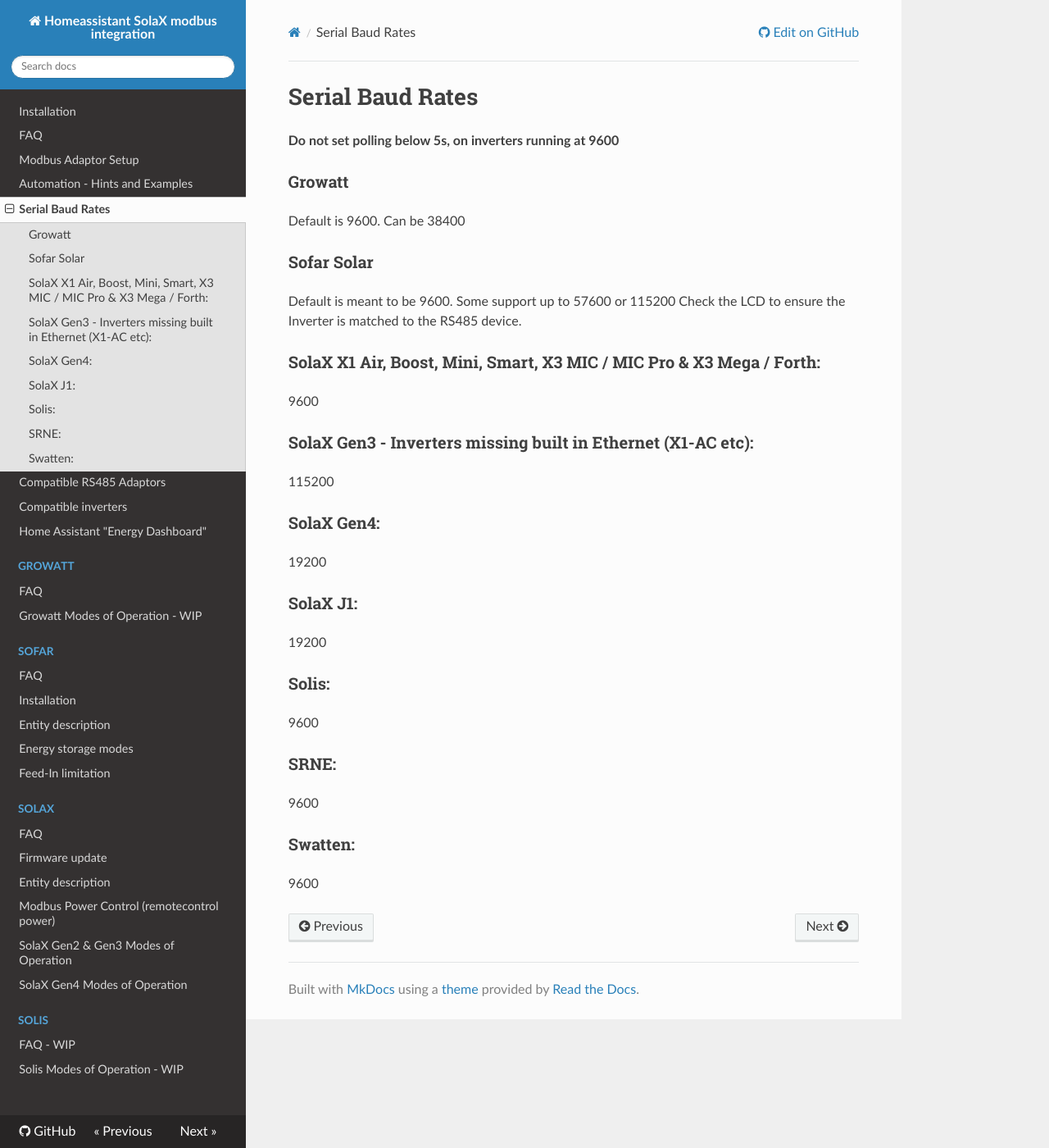
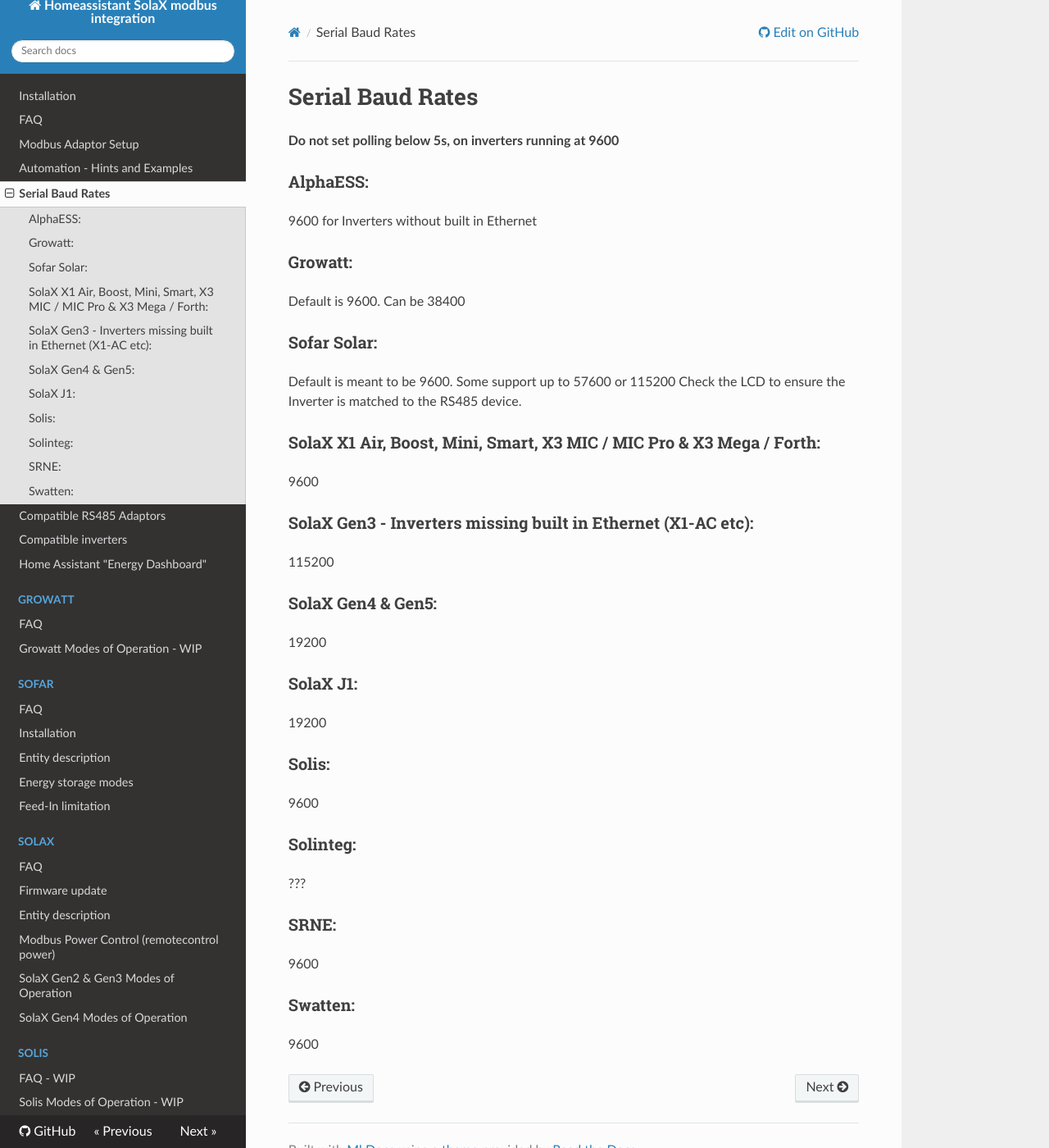
Before and after one commit to wills106/homeassistant-solax-modbus, an MkDocs documentation site: the page built from docs/baudrates.md, in a window 1280 px wide and 1400 px high. Shown: the whole window at 82% size. Built offline with MkDocs 1.6.1, drawn with Linux system fonts in a browser that asks for light colours; nearby versions of some CDN libraries.

Commit message:
2024.10.3

```diff
--- a/docs/baudrates.md
+++ b/docs/baudrates.md
@@ -2,11 +2,15 @@
 
 **Do not set polling below 5s, on inverters running at 9600**
 
-### Growatt
+### AlphaESS:
+
+9600 for Inverters without built in Ethernet
+
+### Growatt:
 
 Default is 9600. Can be 38400
 
-### Sofar Solar
+### Sofar Solar:
 
 Default is meant to be 9600. Some support up to 57600 or 115200
 Check the LCD to ensure the Inverter is matched to the RS485 device.
@@ -19,7 +23,7 @@
 
 115200
 
-### SolaX Gen4:
+### SolaX Gen4 & Gen5:
 
 19200
 
@@ -31,6 +35,10 @@
 
 9600
 
+### Solinteg:
+
+???
+
 ### SRNE:
 
 9600
```
Also changed, not shown: 1 other file.
